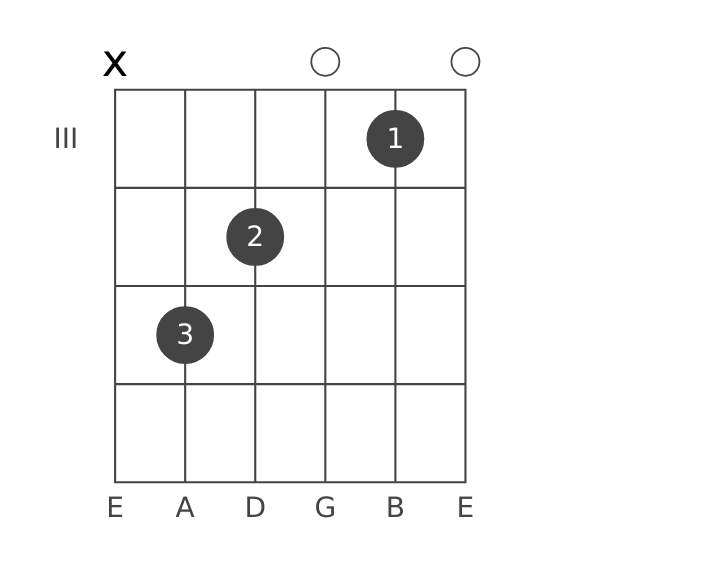
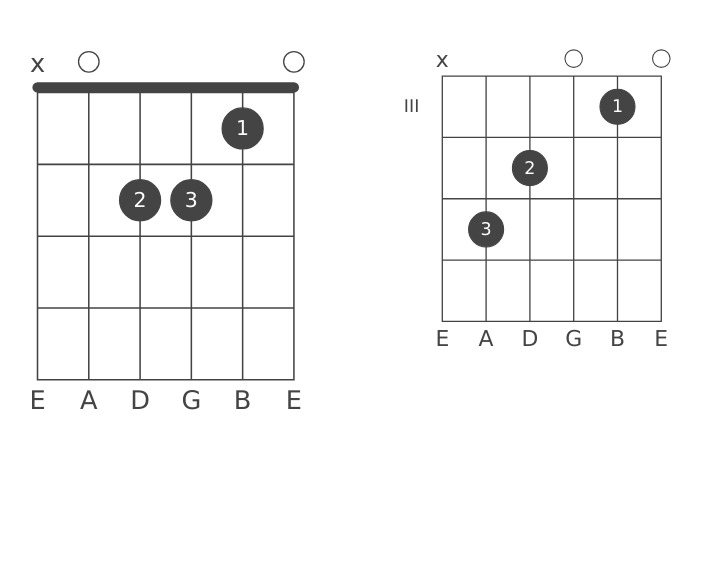
Before and after one commit to chordproject/chord-diagrammer, a website built with webpack: page demo/index.html in a window 1280 px wide. Shown: the whole page, without its empty margins (23-725 px from the left). Built offline with nearby package versions, Linux system fonts and the light colour scheme.

Commit message:
Update Readme for settings (#7)
* expose chordDiagram

* Move styling in separate css file

* v0.1.4 Join css to bundle

* Add prettier config file and execute it on all files. Publish only dist on npm

* Beautify with prettier

* Adapt demo

* Rename dictionary

* Update package.json

* Update package.json and README

* Update package.json and README

* Remove style.css

* Update readme

* Merge

* Merge

Co-authored-by: Mora, Jaime <JaimeRosemberg.MoraJuez@ia.ca>
Co-authored-by: Jaime Mora <jmora@outlook.com>

```diff
--- a/demo/index.html
+++ b/demo/index.html
@@ -9,6 +9,7 @@
     </head>
 
     <body>
-        <div id="diagram"></div>
+        <div id="container">
+        </div>
     </body>
 </html>
--- a/demo/sample.ts
+++ b/demo/sample.ts
@@ -3,11 +3,18 @@ import { ChordDiagram } from "../src/models/chordDiagram";
 import { Instrument } from "../src/models/instrument";
 
 // chordSample
-const chordDiagram = new ChordDiagram({
-    frets: [-1, 3, 2, 0, 1, 0],
-    fingers: [0, 3, 2, 0, 1, 0],
-    baseFret: 3,
-});
+var diagrams = [
+    new ChordDiagram({
+        frets: [-1, 0, 2, 2, 1, 0],
+        fingers: [0, 0, 2, 3, 1, 0],
+        baseFret: 1,
+    }),
+    new ChordDiagram({
+        frets: [-1, 3, 2, 0, 1, 0],
+        fingers: [0, 3, 2, 0, 1, 0],
+        baseFret: 3,
+    })
+];
 
 const instrument: Instrument = {
     stringsCount: 6,
@@ -17,6 +24,13 @@ const instrument: Instrument = {
 };
 
 const builder = new SvgBuilder();
-var svg = builder.build(chordDiagram, instrument);
-document.getElementById("diagram")!.appendChild(svg);
-console.log(svg);
+
+var container = document.getElementById("container");
+
+diagrams.forEach(diagram => {
+    var svg = builder.build(diagram, instrument);
+    var div = document.createElement("div");
+    div.className = "diagram";
+    div.appendChild(svg);
+    container?.appendChild(div);
+});
--- a/demo/style.css
+++ b/demo/style.css
@@ -1,4 +1,9 @@
-#diagram {
+#container {
+    display: flex;
+    flex-direction: row;
+}
+
+.diagram {
     max-width: 30em;
     margin: 2em;
 }
--- a/package.json
+++ b/package.json
@@ -31,8 +31,6 @@
         "clean-webpack-plugin": "^3.0.0",
         "html-webpack-plugin": "^5.2.0",
         "ts-loader": "^8.0.17",
-        "css-loader": "^5.1.2",
-        "style-loader": "^2.0.0",
         "typescript": "^4.2.2",
         "webpack": "^5.24.2",
         "webpack-cli": "^4.5.0",
--- a/src/dot.ts
+++ b/src/dot.ts
@@ -15,13 +15,14 @@ export class Dot {
             var textElement = Helper.createSVGElement(
                 "text",
                 {
-                    class: "dot-stringinfo dot-mutedstring",
+                    fontSize: this._settings.neck.stringInfo.size,
+                    fill: this._settings.neck.stringInfo.color,
                     textAnchor: "middle",
                     dominantBaseline: "auto",
                     x: circleX,
                     y: hasNut
-                        ? -this._settings.neck.nutWidth - this._settings.dot.stringInfoMargin
-                        : -this._settings.dot.stringInfoMargin,
+                        ? -this._settings.neck.nut.width - this._settings.neck.stringInfo.margin
+                        : -this._settings.neck.stringInfo.margin,
                 },
                 true
             );
@@ -30,22 +31,24 @@ export class Dot {
         } else {
             let cy = circleY;
             let radius = this._settings.dot.radius;
-            let className = "dot-circle";
+            let fill = this._settings.dot.fillColor;
             if (fret === 0) {
                 (cy = hasNut
-                    ? -this._settings.neck.nutWidth -
-                      this._settings.dot.stringInfoMargin -
+                    ? -this._settings.neck.nut.width -
+                      this._settings.neck.stringInfo.margin -
                       this._settings.dot.openStringRadius
-                    : -this._settings.dot.stringInfoMargin - this._settings.dot.openStringRadius),
+                    : -this._settings.neck.stringInfo.margin - this._settings.dot.openStringRadius),
                     (radius = this._settings.dot.openStringRadius);
-                className = "dot-stringinfo dot-openstring";
+                fill = "transparent";
             }
             var dotElement = Helper.createSVGElement("g");
             var circleElement = Helper.createSVGElement(
                 "circle",
                 {
-                    class: className,
+                    fontSize: this._settings.neck.stringInfo.size,
+                    fill: fill,
                     strokeWidth: this._settings.dot.borderWidth,
+                    stroke: this._settings.dot.strokeColor,
                     cx: circleX,
                     cy: cy,
                     r: radius,
@@ -54,11 +57,12 @@ export class Dot {
             );
             dotElement.appendChild(circleElement);
 
-            if (finger > 0) {
+            if (finger > 0 && this._settings.fingering.visible) {
                 var text2Element = Helper.createSVGElement(
                     "text",
                     {
-                        class: "dot-finger",
+                        fill: this._settings.fingering.color,
+                        fontSize: this._settings.fingering.size,
                         textAnchor: "middle",
                         dominantBaseline: "middle",
                         x: circleX,
--- a/src/neck.ts
+++ b/src/neck.ts
@@ -15,9 +15,9 @@ export class Neck {
 
         // grid
         var backgroundElement = Helper.createSVGElement("rect", {
-            class: "neck-background",
             x: 0,
             y: 0,
+            fill: this._settings.neck.color,
             width: this._settings.stringSpace * (stringsCount - 1),
             height: this._settings.fretSpace * fretsOnChord,
         });
@@ -26,8 +26,8 @@ export class Neck {
         var pathElement = Helper.createSVGElement(
             "path",
             {
-                class: "neck-grid",
-                strokeWidth: this._settings.neck.lineWidth,
+                stroke: this._settings.neck.grid.visible ? this._settings.neck.grid.color :  "transparent",
+                strokeWidth: this._settings.neck.grid.width,
                 strokeLinecap: "square",
                 d: this.getNeckPath(stringsCount, fretsOnChord),
             },
@@ -42,24 +42,26 @@ export class Neck {
             baseFretElement = Helper.createSVGElement(
                 "path",
                 {
-                    class: "neck-nut",
-                    strokeWidth: this._settings.neck.nutWidth,
+                    stroke: this._settings.neck.nut.color,
+                    strokeWidth: this._settings.neck.nut.width,
                     strokeLinecap: "round",
                     strokeLinejoin: "round",
-                    d: `M 0 ${-this._settings.neck.nutWidth / 2} H ${(stringsCount - 1) * this._settings.stringSpace}`,
+                    d: `M 0 ${-this._settings.neck.nut.width / 2} H ${(stringsCount - 1) * this._settings.stringSpace}`,
                 },
                 true
             );
-        } else {
+            neckElement.appendChild(baseFretElement);
+        } else if(this._settings.neck.baseFret.visible) {
             // base-fret text
             var textElement = Helper.createSVGElement(
                 "text",
                 {
-                    class: "neck-basefret",
+                    fontSize: this._settings.neck.baseFret.size,
+                    fill: this._settings.neck.baseFret.color,
                     dominantBaseline: "middle",
                     textAnchor: "end",
                     x: -(
-                        this._settings.neck.baseFretMargin +
+                        this._settings.neck.baseFret.margin +
                         this._settings.dot.radius +
                         this._settings.dot.borderWidth
                     ),
@@ -69,22 +71,23 @@ export class Neck {
             );
             const text = this.getBaseFretText(baseFret);
             baseFretElement = Helper.appendTextNode(textElement, text);
+            neckElement.appendChild(baseFretElement);
         }
-        neckElement.appendChild(baseFretElement);
 
         // string tuning names
-        if (this._settings.neck.stringNameVisible) {
+        if (this._settings.neck.stringName.visible) {
             var tuningGroupElement = Helper.createSVGElement("g");
             tuning.forEach((note, index) => {
                 var textElement = Helper.createSVGElement(
                     "text",
                     {
-                        class: "neck-stringnames",
                         key: index,
                         textAnchor: "middle",
                         dominantBaseline: "hanging",
+                        fontSize: this._settings.neck.stringName.size,
+                        fill: this._settings.neck.stringName.color,
                         x: index * this._settings.stringSpace,
-                        y: fretsOnChord * this._settings.fretSpace + this._settings.neck.stringNameMargin,
+                        y: fretsOnChord * this._settings.fretSpace + this._settings.neck.stringName.margin,
                     },
                     true
                 );
--- a/src/settings.ts
+++ b/src/settings.ts
@@ -1,3 +1,16 @@
+export interface LineSettings {
+    color: string;
+    width: number;
+    visible: boolean;
+}
+
+export interface TextSettings {
+    color: string;
+    size: number;
+    visible: boolean;
+    margin: number;
+}
+
 export interface DotSettings {
     /**
      * Circle radius
@@ -7,70 +20,77 @@ export interface DotSettings {
      * Dot border width
      */
     borderWidth: number;
-
+    /**
+     * Dot fill color
+     */
+    fillColor: string,
+    /**
+     * Dot stroke color
+     */
+    strokeColor: string,
     /**
      * Open string circle radius
      */
     openStringRadius: number;
-
-    /**
-     * String info margin
-     */
-    stringInfoMargin: number;
 }
 
 export interface NeckSettings {
-    lineWidth: number;
-    baseFretMargin: number;
-    /*
-     * Should use roman notation
-     */
     useRoman: boolean;
-    nutWidth: number;
-    stringNameVisible: boolean;
-    stringNameMargin: number;
+    color: string;
+    nut: LineSettings,
+    grid: LineSettings,
+    stringName: TextSettings,
+    baseFret:TextSettings,
+    stringInfo: TextSettings,
 }
 
 export class Settings {
     stringSpace: number = 10;
     fretSpace: number = 14;
-
-    /**
-     * Dot settings
-     */
+    fontFamily: string = "Verdana";
+    fingering: TextSettings = {
+        color: "#fff",
+        margin: 1,
+        size: 4,
+        visible: true,
+    };
     dot: DotSettings = {
-        /**
-         * Circle radius
-         */
         radius: 4,
-        /**
-         * Dot border width
-         */
         borderWidth: 0.25,
-
-        /**
-         * Open string circle radius
-         */
+        fillColor: "#444",
+        strokeColor: "#444",
         openStringRadius: 2,
-
-        /**
-         * String info margin
-         */
-        stringInfoMargin: 2,
     };
-
-    /**
-     * Neck settings
-     */
     neck: NeckSettings = {
-        lineWidth: 0.3,
-        baseFretMargin: 1,
-        /*
-         * Should use roman notation
-         */
         useRoman: true,
-        nutWidth: 2,
-        stringNameVisible: true,
-        stringNameMargin: 2,
+        color: "transparent",
+        nut:  {
+            color: "#444",
+            visible: true,
+            width: 2,
+        },
+        grid: {
+            color: "#444",
+            width: 0.3,
+            visible: true,
+        },
+        stringName: {
+            color: "#444",
+            size: 5,
+            margin: 2,
+            visible: true,
+        },
+        baseFret: {
+            color: "#444",
+            size: 4,
+            margin: 1,
+            visible: true,
+        },
+        stringInfo: {
+            color: "#444",
+            size: 5,
+            margin: 2,
+            visible: true,
+        }
     };
 }
--- a/src/svgBuilder.ts
+++ b/src/svgBuilder.ts
@@ -18,24 +18,25 @@ export class SvgBuilder {
         const baseBoxWidth =
             (stringsCount - 1) * this.settings.stringSpace +
             2 * (this.settings.dot.radius + this.settings.dot.borderWidth);
-        const baseFretTextWidth = baseFret <= 1 ? 0 : 9 + this.settings.neck.baseFretMargin;
+        const baseFretTextWidth = baseFret <= 1 ? 0 : 9 + this.settings.neck.baseFret.margin;
         const viewBoxWidth = baseBoxWidth + baseFretTextWidth;
 
         const baseBoxHeight = fretsOnChord * this.settings.fretSpace;
-        const stringNamesHeight = !this.settings.neck.stringNameVisible
+        const stringNamesHeight = !this.settings.neck.stringName.visible
             ? 0
-            : 10 + this.settings.neck.stringNameMargin;
-        const nutHeight = baseFret > 1 ? 0 : this.settings.neck.nutWidth;
+            : 10 + this.settings.neck.stringName.margin;
+        const nutHeight = baseFret > 1 ? 0 : this.settings.neck.nut.width;
         const stringInfoHeight =
             4 +
             this.settings.dot.openStringRadius +
-            this.settings.dot.stringInfoMargin +
+            this.settings.neck.stringInfo.margin +
             this.settings.dot.borderWidth;
         const viewBoxHeight = baseBoxHeight + stringNamesHeight + nutHeight + stringInfoHeight;
 
         var svg = Helper.createSVGElement("svg", {
             class: "chordproject-diagram",
             width: "100%",
+            "font-family": this.settings.fontFamily,
             preserveAspectRatio: "xMinYMin meet",
             viewBox: `0 0 ${viewBoxWidth} ${viewBoxHeight}`,
         });
--- a/webpack.common.js
+++ b/webpack.common.js
@@ -3,7 +3,7 @@ const { CleanWebpackPlugin } = require("clean-webpack-plugin");
 
 module.exports = {
     entry: {
-        app: ["./src/index.ts", './src/style.css'],
+        app: ["./src/index.ts"],
     },
     plugins: [new CleanWebpackPlugin()],
     output: {
@@ -19,10 +19,6 @@ module.exports = {
                 use: "ts-loader",
                 exclude: /node_modules/,
             },
-            {
-				test: /\.css$/,
-				use: ['style-loader', 'css-loader'],
-			},
         ],
     },
     resolve: {
```
Also changed, not shown: src/style.css (deleted, +0 -44 lines), README.md, 1 other file.
